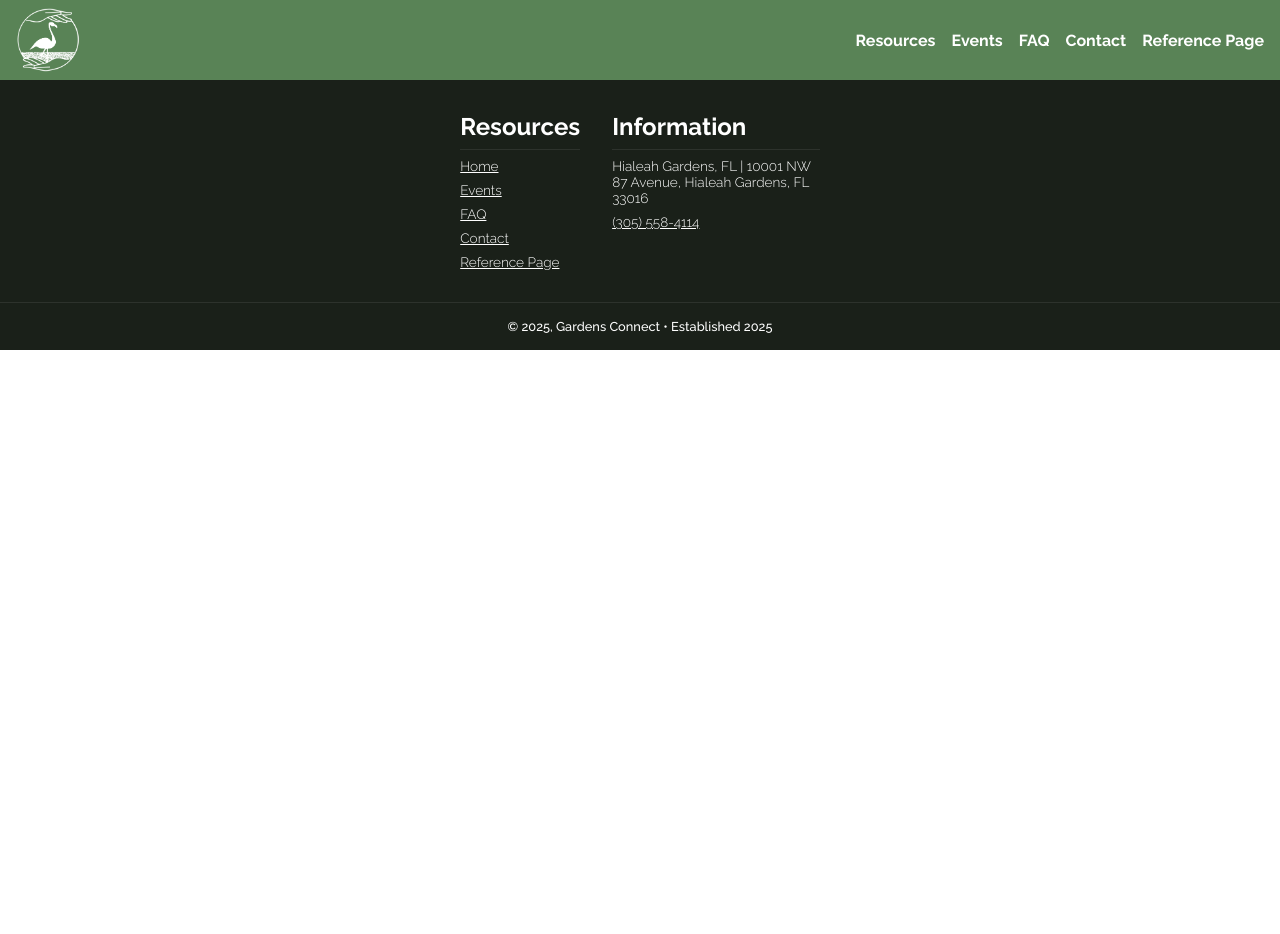
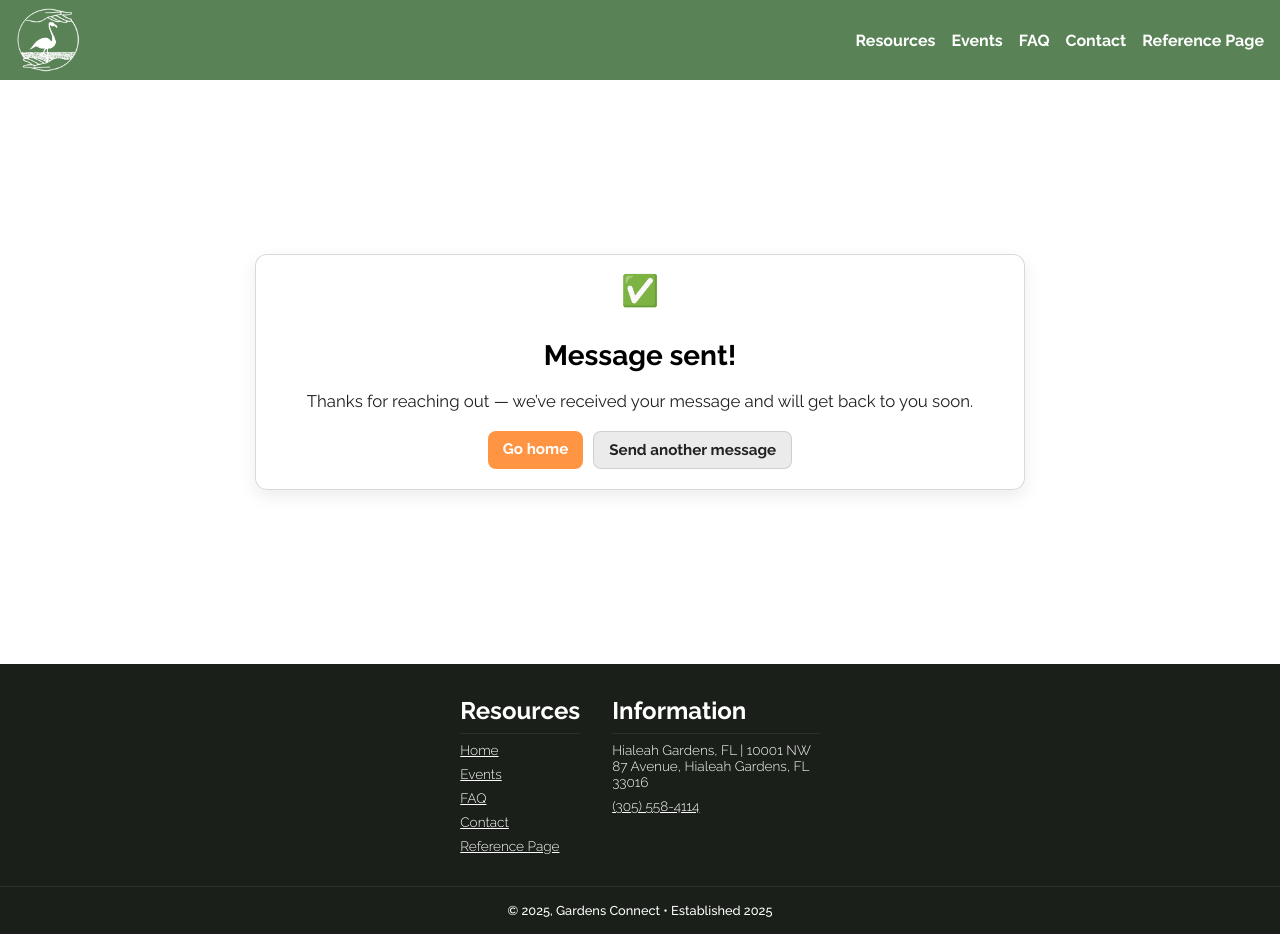
Before and after one commit to pandapog123/hialeah-timeline, a SvelteKit app: page /contact/success in a window 1280 px wide. Before the commit the page ends 800 px from the top, so only its background shows below. Built offline with nearby package versions, Linux system fonts and the light colour scheme.

Commit message:
Success Page

```diff
--- a/src/routes/contact/success/+page.svelte
+++ b/src/routes/contact/success/+page.svelte
@@ -0,0 +1,90 @@
+<script lang="ts">
+  import { goto } from "$app/navigation";
+</script>
+
+<section class="success">
+  <div class="card">
+    <div class="icon" aria-hidden="true">✅</div>
+
+    <h1>Message sent!</h1>
+
+    <p class="message">
+      Thanks for reaching out — we’ve received your message and will get back to
+      you soon.
+    </p>
+
+    <div class="actions">
+      <a class="btn" href="/">Go home</a>
+      <a class="btn secondary" href="/contact">Send another message</a>
+    </div>
+  </div>
+</section>
+
+<style>
+  .success {
+    min-height: 70dvh;
+    display: grid;
+    place-items: center;
+    padding: 0.75rem;
+  }
+
+  .card {
+    width: min(720px, 100%);
+    border: 1px solid rgba(0, 0, 0, 0.15);
+    border-radius: 0.75rem;
+    padding: 1.25rem 1.5rem;
+    box-shadow: 0px 6px 18px rgba(0, 0, 0, 0.08);
+    background: rgba(255, 255, 255, 0.7);
+    backdrop-filter: blur(6px);
+    display: flex;
+    flex-direction: column;
+    gap: 0.6rem;
+    text-align: center;
+  }
+
+  .icon {
+    font-size: 1.9rem;
+    line-height: 1;
+  }
+
+  h1 {
+    font-size: 1.75rem;
+    margin-bottom: 0.15rem;
+  }
+
+  .message {
+    font-size: 1.05rem;
+    line-height: 1.55;
+    opacity: 0.88;
+    margin: 0.25rem 0 0.5rem;
+  }
+
+  .actions {
+    display: flex;
+    gap: 0.6rem;
+    justify-content: center;
+    flex-wrap: wrap;
+  }
+
+  .btn {
+    text-decoration: none;
+    border-radius: 0.5rem;
+    padding: 0.55rem 0.95rem;
+    font-weight: 700;
+    font-size: 0.95rem;
+    background-color: var(--accent);
+    color: var(--off-neutral);
+    transition: opacity 200ms ease-in-out;
+  }
+
+  .btn:hover,
+  .btn:focus {
+    opacity: 0.85;
+  }
+
+  .secondary {
+    background-color: rgba(0, 0, 0, 0.08);
+    color: rgba(0, 0, 0, 0.85);
+    border: 1px solid rgba(0, 0, 0, 0.12);
+  }
+</style>
```
Also changed, not shown: 1 other file (tests, documents, lock files or other folders).
